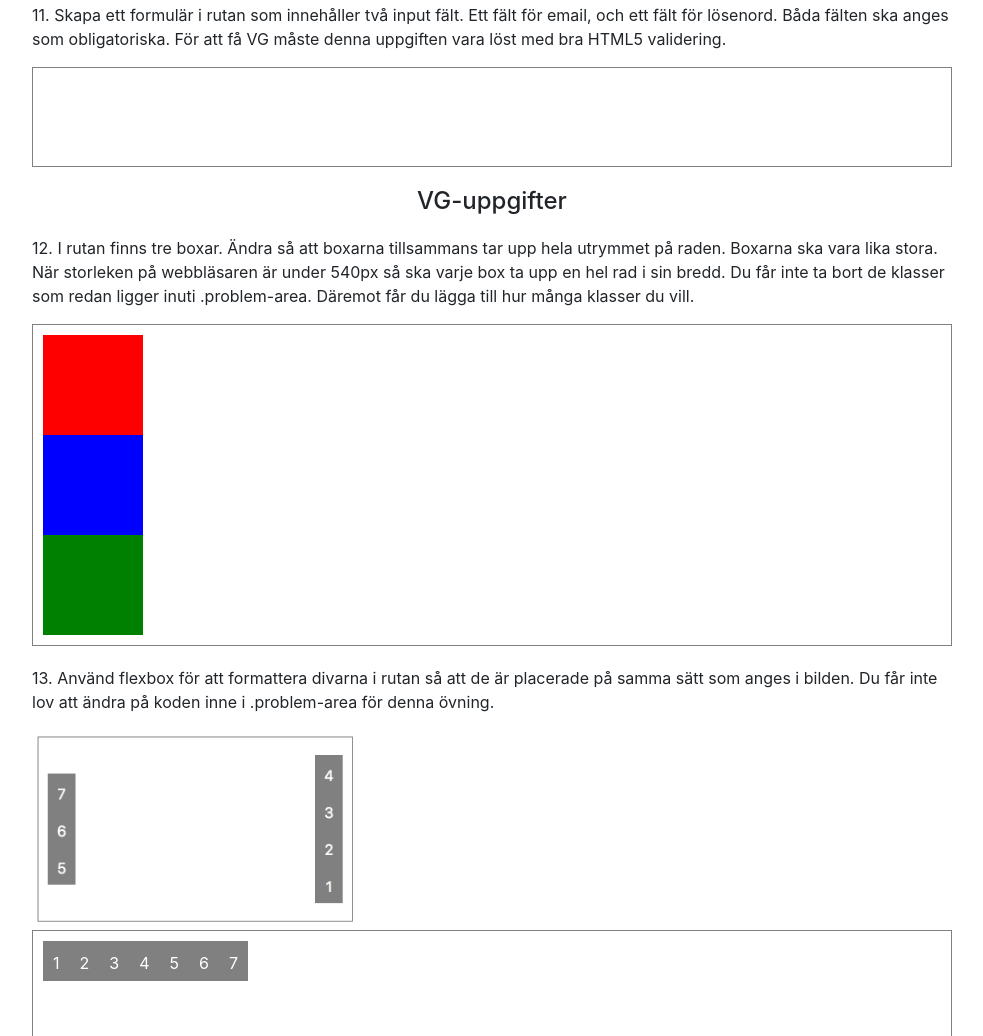
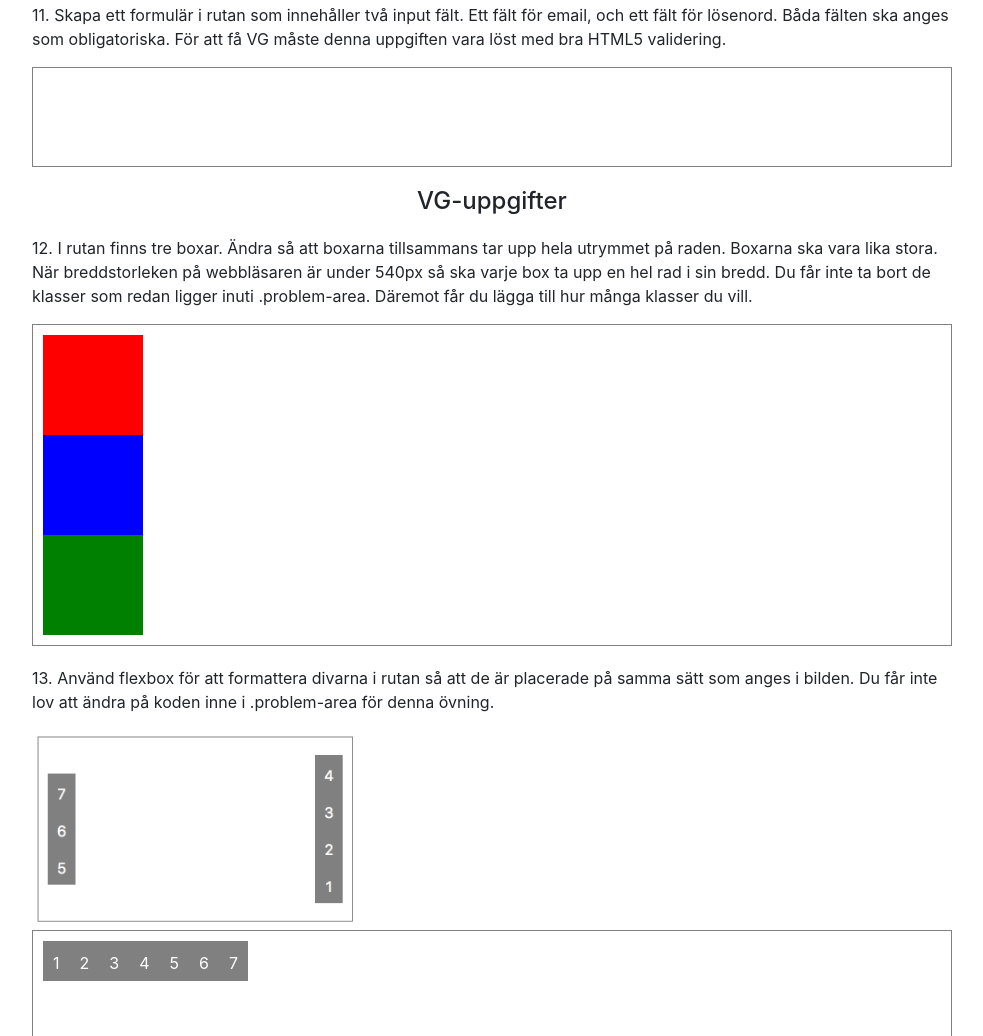
Before and after one commit to LinkNorth/HTMLCSS-tentamen, a plain HTML site: page index.html in a window 1280 px wide. Shown: the part 2798-3834 px from the top of the page, without its empty margins (148-1131 px from the left). Drawn offline with nearby package versions, Linux system fonts and the light colour scheme.

Commit message:
Changed one word

```diff
--- a/index.html
+++ b/index.html
@@ -119,7 +119,7 @@
 
     <h2>VG-uppgifter</h2>
     <div class="problem" id="problem12">
-      <p>12. I rutan finns tre boxar. Ändra så att boxarna tillsammans tar upp hela utrymmet på raden. Boxarna ska vara lika stora. När storleken på webbläsaren är under 540px så ska varje box ta upp en hel rad i sin bredd. Du får inte ta bort de klasser som redan ligger inuti .problem-area. Däremot får du lägga till hur många klasser du vill.</p>
+      <p>12. I rutan finns tre boxar. Ändra så att boxarna tillsammans tar upp hela utrymmet på raden. Boxarna ska vara lika stora. När breddstorleken på webbläsaren är under 540px så ska varje box ta upp en hel rad i sin bredd. Du får inte ta bort de klasser som redan ligger inuti .problem-area. Däremot får du lägga till hur många klasser du vill.</p>
       <div class="problem-area">
         <div class="box bg-red"></div>
         <div class="box bg-blue"></div>
```
